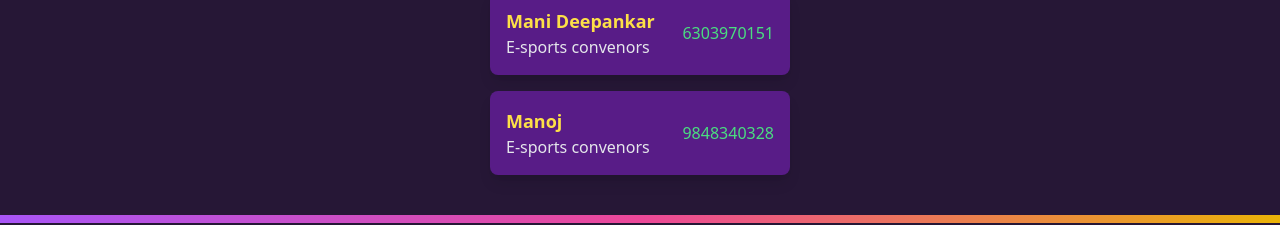
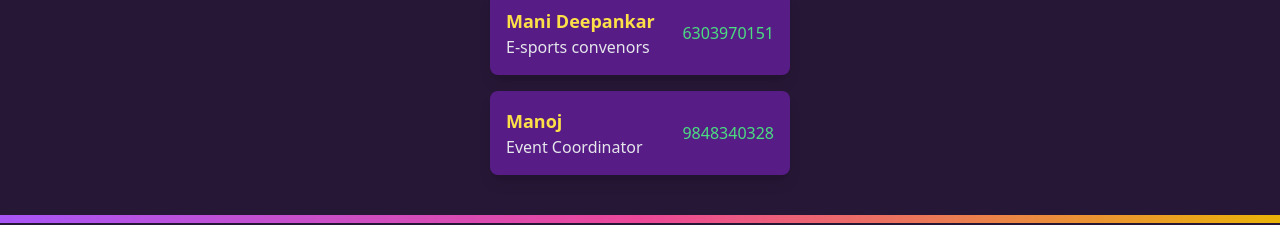
Before and after one commit to Deekshitha555/invictakgr, a Next.js app: page /esports/bgmi in a window 1280 px wide. Shown: the part 1521-1746 px from the top of the page. Built offline with nearby package versions, Linux system fonts and the light colour scheme.

Commit message:
new co-ordinators

```diff
--- a/src/app/esports/bgmi/page.tsx
+++ b/src/app/esports/bgmi/page.tsx
@@ -34,7 +34,7 @@ const Carroms = () => {
   ];
   const coordinators = [
     { name: "Mani Deepankar", role: "E-sports convenors", phone: "6303970151" },
-    { name: "Manoj", role: "E-sports convenors", phone: "9848340328" },
+    { name: "Manoj", role: "Event Coordinator", phone: "9848340328" },
   ];
   return (
     <div className="relative min-h-screen flex flex-col items-center text-white overflow-hidden">
--- a/src/app/esports/freefire/page.tsx
+++ b/src/app/esports/freefire/page.tsx
@@ -34,7 +34,7 @@ const Carroms = () => {
   ];
   const coordinators = [
     { name: "Mani Deepankar", role: "E-sports convenor", phone: "6303970151" },
-    { name: "Manoj", role: "E-sports convenor", phone: "9848340328" },
+    { name: "T. Akshitha Reddy", role: "Event Coordinator", phone: "7386593444" },
   ];
   return (
     <div className="relative min-h-screen flex flex-col items-center text-white overflow-hidden">
```
